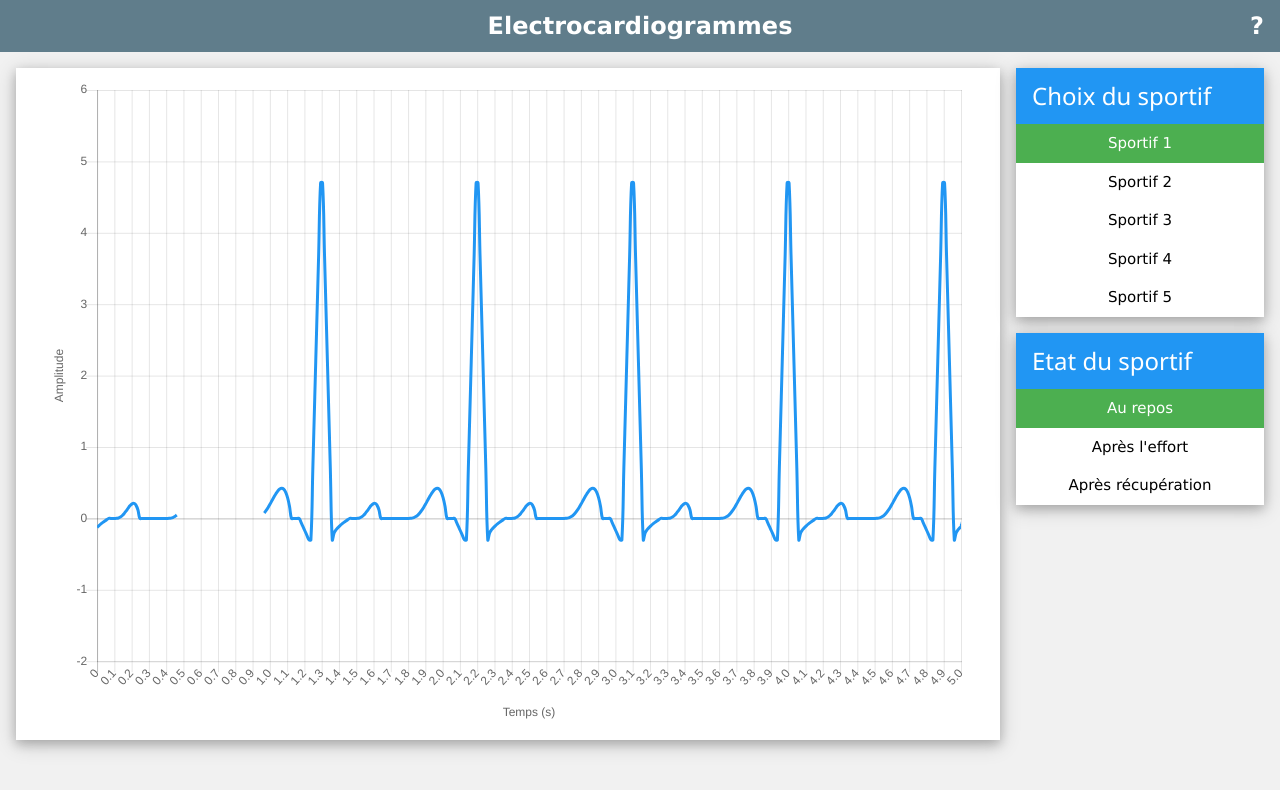
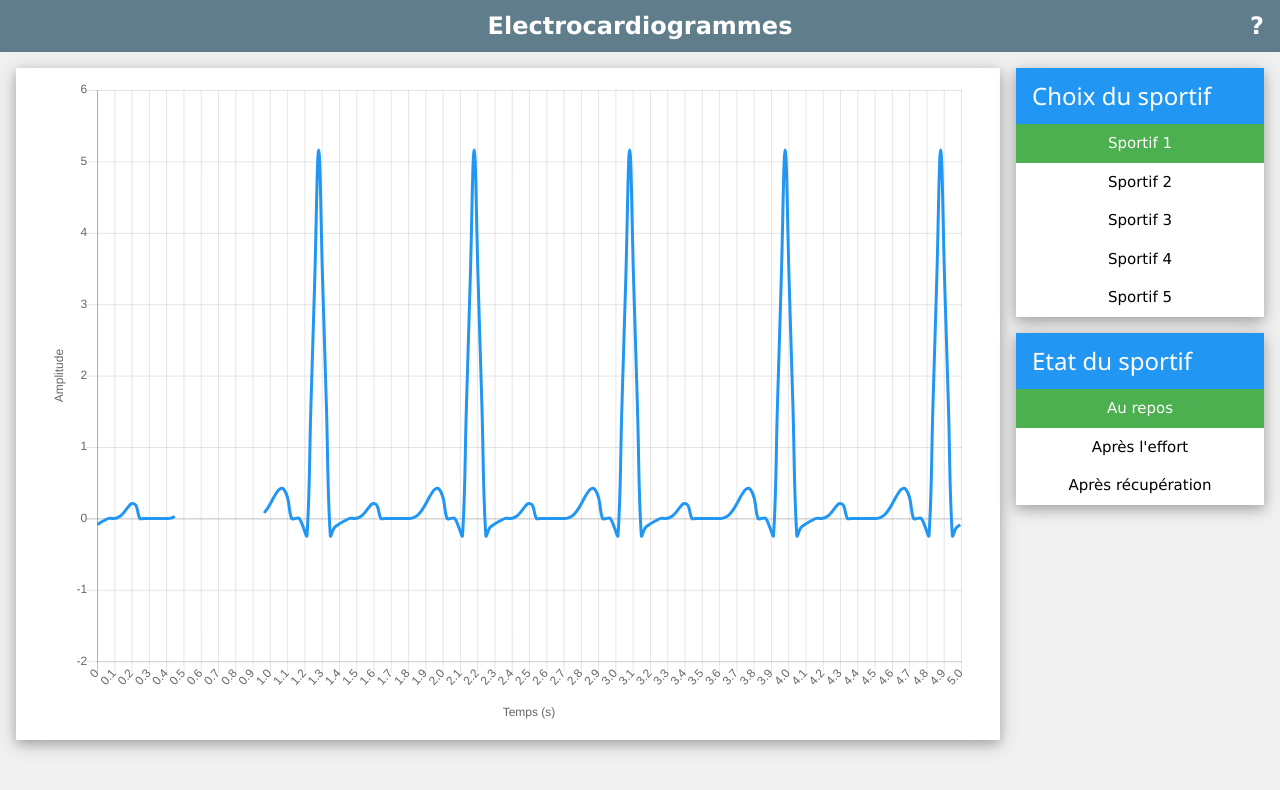
Before and after one commit to gaetanwalter/PhyECG, a plain HTML site: page index.html in a window 1280 px wide. Drawn offline with Linux system fonts and the light colour scheme.

Commit message:
Fix performance bug Improve overall perforance Add arythmic pulse

```diff
--- a/index.html
+++ b/index.html
@@ -92,20 +92,25 @@ SOFTWARE.
 		};
 
 		// Declare vars
-		const pointPerPeriod = 80;
+		const pointPerPeriod = 40;
 
 		let totalTime = 5;
 
 		let periodPerFrame;
+		let blanckECGIntervalTime = 0.5;
 		let blanckECGInterval;
 
-		let rawECG;
+		let rawECG = [];
+		let rawRandomECG = [];
 		let chart;
 
 		let data1 = [];
 		let data2 = [];
 
 		let startTime;
+		let time;
+
+		let indexCursor = 0;
 
 		let activeSportButtonID = 0;
 		let activeStateButtonID = 0;
@@ -113,7 +118,8 @@ SOFTWARE.
 		// Get canvas context
 		const canvasCtx = $("canvas.canvas").getContext("2d");
 
-		// Get buttons contexts
+		// Set the periods
+		let period;
 		let periods = [];
 		periods[0] = [0.9,0.4,0.7];
 		periods[1] = [0.8,0.4,0.7];
@@ -122,6 +128,7 @@ SOFTWARE.
 		periods[4] = [0.8,0.4,0.7];
 		periods[5] = [0.8,0.4,0.7];
 
+		// Get buttons contexts
 		let sportButtons = [];
 		sportButtons[0] = $("#sportButton1");
 		sportButtons[1] = $("#sportButton2");
@@ -160,7 +167,6 @@ SOFTWARE.
 				{
 					label: "ECG2",
 					borderColor: chartColors.blue,
-					// Hides the points...
 					radius: 0,
 					fill: false
 				}
@@ -210,7 +216,26 @@ SOFTWARE.
 		};
 
 		/*----------------------------------------------------------------------------------------------
-		-------------------------------------GENERATE ECG FUNCTION-------------------------------------
+		-------------------------------------GENERATE ECG FUNCTIONS-------------------------------------
+		----------------------------------------------------------------------------------------------*/
+		function generateRandomPeriods(){
+			let timeCursor = 0;
+			let randomPeriods = [];
+			rawRandomECG[0] = {x: 0, y: 0};
+			for(let i = 0; i < 1000; i++){
+				randomPeriods[i] = period + 0.25 - Math.random() * 0.5; // !!!!!!!!!! period fixe ici
+				for(let j = 0; j < pointPerPeriod; j++){
+					rawRandomECG[i * pointPerPeriod + j] = {
+						x: timeCursor,
+						y: rawECG[j].y
+					};
+					timeCursor += randomPeriods[i] / pointPerPeriod;
+				};
+			};
+		};
+
+		/*----------------------------------------------------------------------------------------------
+		-------------------------------------GENERATE ECG FUNCTIONS-------------------------------------
 		----------------------------------------------------------------------------------------------*/
 		function drawECG(){
 			// Generate the active frame data
@@ -233,7 +258,7 @@ SOFTWARE.
 				let pastFramePeriodCount = (frame - 1) * periodPerFrame;
 				let pastFramePeriodCountInFrame = pastFramePeriodCount - Math.floor(pastFramePeriodCount);
 				let pastFrameStartIndex = Math.floor(pastFramePeriodCountInFrame * pointPerPeriod);
-				let pastFrameEndIndex = periodPerFrame / period * pointPerPeriod;
+				let pastFrameEndIndex = periodPerFrame * pointPerPeriod;
 
 				data2.length = 0;
 				for(let i = activeFrameEndIndex + blanckECGInterval; i < pastFrameEndIndex; i++){
@@ -241,6 +266,40 @@ SOFTWARE.
 						x: i / pointPerPeriod * period,
 						y:rawECG[(i + pastFrameStartIndex) % pointPerPeriod].y
 					};
+				};
+			};
+
+		};
+
+		function drawECG2(){
+			if(time > 500){
+				// Restart the time
+				startTime = Date.now() / 1000;
+				time = 0;
+				indexCursor = 0;
+			}
+			let frame = Math.floor(time / totalTime);
+			while(rawRandomECG[indexCursor].x < frame * totalTime){
+				indexCursor++;
+			}
+			data1.length = 0;
+			let ind = 0;
+			while(rawRandomECG[ind + indexCursor].x < time){
+				data1[ind] = {
+					x: rawRandomECG[ind + indexCursor].x % totalTime,
+					y: rawRandomECG[ind + indexCursor].y
+				};
+				ind++;
+			};
+			if(time > totalTime){
+				data2.length = 0;
+				let ind2 = 1;
+				while(rawRandomECG[indexCursor - ind2].x > time - totalTime + blanckECGIntervalTime){
+					data2[ind2] = {
+						x: rawRandomECG[indexCursor - ind2].x % totalTime,
+						y: rawRandomECG[indexCursor - ind2].y
+					};
+					ind2++;
 				};
 			};
 		};
@@ -284,8 +343,11 @@ SOFTWARE.
 			startTime = Date.now() / 1000;
 			period = periods[activeSportButtonID][activeStateButtonID];
 			periodPerFrame = totalTime / period;
-			console.log(periodPerFrame);
-			blanckECGInterval = Math.trunc(pointPerPeriod / period / 2);
+			blanckECGInterval = Math.trunc(pointPerPeriod / period * blanckECGIntervalTime); // 0.5s
+
+			// randomECG special init
+			indexCursor = 0;
+			generateRandomPeriods();
 
 			// empty the datas
 			data1.length = 0;
@@ -296,10 +358,15 @@ SOFTWARE.
 		---------------------------------------------EVENTS---------------------------------------------
 		----------------------------------------------------------------------------------------------*/
 		window.onload = function() {
-			sportButtonClick(0);
 
 			// Generate the raw ECG wave
 			rawECG = ecg(pointPerPeriod);
+
+			// Set the default  settings
+			sportButtonClick(0);
+
+			// Generate the random periods
+			generateRandomPeriods();
 
 			// Create the graph and link the data
 			chart = new Chart(canvasCtx, config);
@@ -311,9 +378,7 @@ SOFTWARE.
 		};
 
 		function onSportButtonClick1() {
-			//sportButtonClick(0);
-			console.log(data1);
-			console.log(data2);
+			sportButtonClick(0);
 		}
 
 		function onSportButtonClick2() {
@@ -355,8 +420,16 @@ SOFTWARE.
 			time = Date.now() / 1000 - startTime;
 
 			// Draw the ECG
-			drawECG();
+			if(activeSportButtonID == 3){
+				drawECG2();
+			}
+			else{
+				drawECG();
+			}
+			let t1 = performance.now()
 			chart.update();
+			let t2 = performance.now()
+			console.log(t2-t1);
 		}
 	</script>
 </body>
--- a/lib/ecg2.js
+++ b/lib/ecg2.js
@@ -3,15 +3,16 @@ AAAAAAAAAAAAAAAAAAAAAAAAAAAAAAAAAAAAAAAAAAAAAAAA
  */
 "use strict";
 
-//let numSample = 60;
-let p = {w: 10, a: 4}
-let pq = {w: 2, a: 0}
-let q = {w: 3, a: 6}
-let r = {w: 6, a: 20}
-let s = {w: 4, a: 2}
-let st = {w: 2, a: 0}
-let t = {w: 6, a: 2}
-let tp = {w: 7, a: 0}
+let globalAmplitude = 1;
+
+let p = {w: 10, a: 4 * globalAmplitude}
+let pq = {w: 2, a: 0 * globalAmplitude}
+let q = {w: 3, a: 6 * globalAmplitude}
+let r = {w: 6, a: 30 * globalAmplitude}
+let s = {w: 4, a: 2 * globalAmplitude}
+let st = {w: 2, a: 0 * globalAmplitude}
+let t = {w: 6, a: 2 * globalAmplitude}
+let tp = {w: 7, a: 0 * globalAmplitude}
 
 let array = [];
 
@@ -36,7 +37,7 @@ function ecg(numSample){
   let j = 0;
   for(let i = array.length; i < stop; i++){
     let abs = (i / numSample) ;
-    array[i] = {x: abs, y: - q.a * 0.01 * j};
+    array[i] = {x: abs, y: - q.a * 0.02 * j};
     j++;
   }
   // Generate r wave
@@ -45,7 +46,7 @@ function ecg(numSample){
   origin = array[array.length - 1].y;
   for(let i = array.length; i < stop; i++){
     let abs = (i / numSample) ;
-    array[i] = {x: abs, y:   r.a * 0.05 * j + origin};
+    array[i] = {x: abs, y:   r.a * 0.06 * (j + 1) + origin};
     j++;
   }
   stop = array.length + (r.w / 40 * numSample) / 2;
@@ -53,7 +54,7 @@ function ecg(numSample){
   origin = array[array.length - 1].y;
   for(let i = array.length; i < stop; i++){
     let abs = (i / numSample) ;
-    array[i] = {x: abs, y:  - r.a * 0.05 * j + origin};
+    array[i] = {x: abs, y:  - r.a * 0.06 * (j + 1) + origin};
     j++;
   }
   // Generate s wave
```
